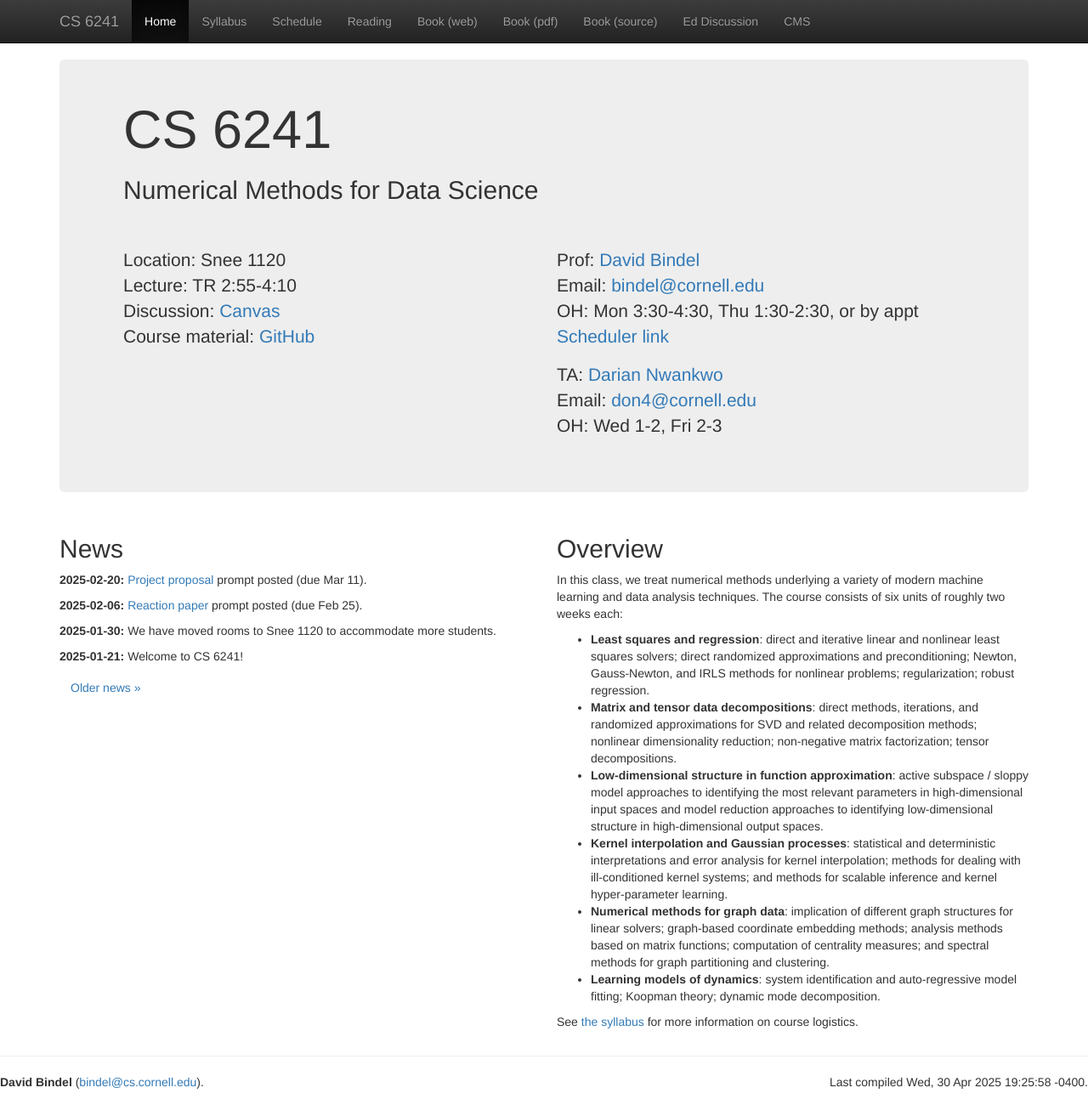
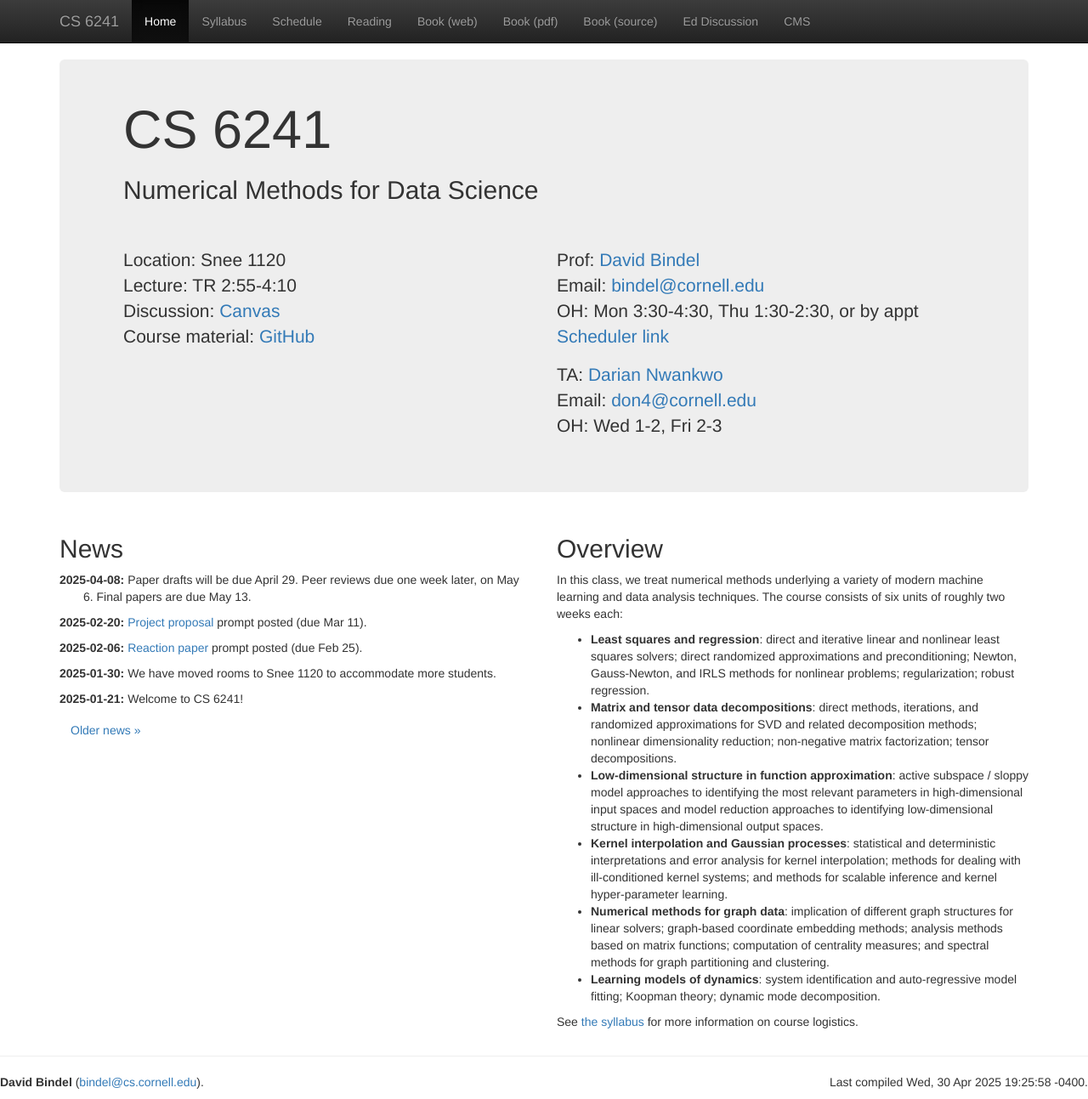
Before and after one commit to dbindel/cs6241-s25, a Jekyll site: the page built from web/index.html, in a window 1280 px wide and 1293 px high. Shown: the whole window at 85% size. Built offline with Jekyll 4.4.1, drawn with Linux system fonts in a browser that asks for light colours; nearby versions of some CDN libraries.

Commit message:
Add due dates.

```diff
--- a/web/_data/news.yml
+++ b/web/_data/news.yml
@@ -10,3 +10,6 @@
 -
   date: 2025-02-20
   text: <a href="hw/project-proposal.html">Project proposal</a> prompt posted (due Mar 11).
+-
+  date: 2025-04-08
+  text: Paper drafts will be due April 29.  Peer reviews due one week later, on May 6.  Final papers are due May 13.
```
